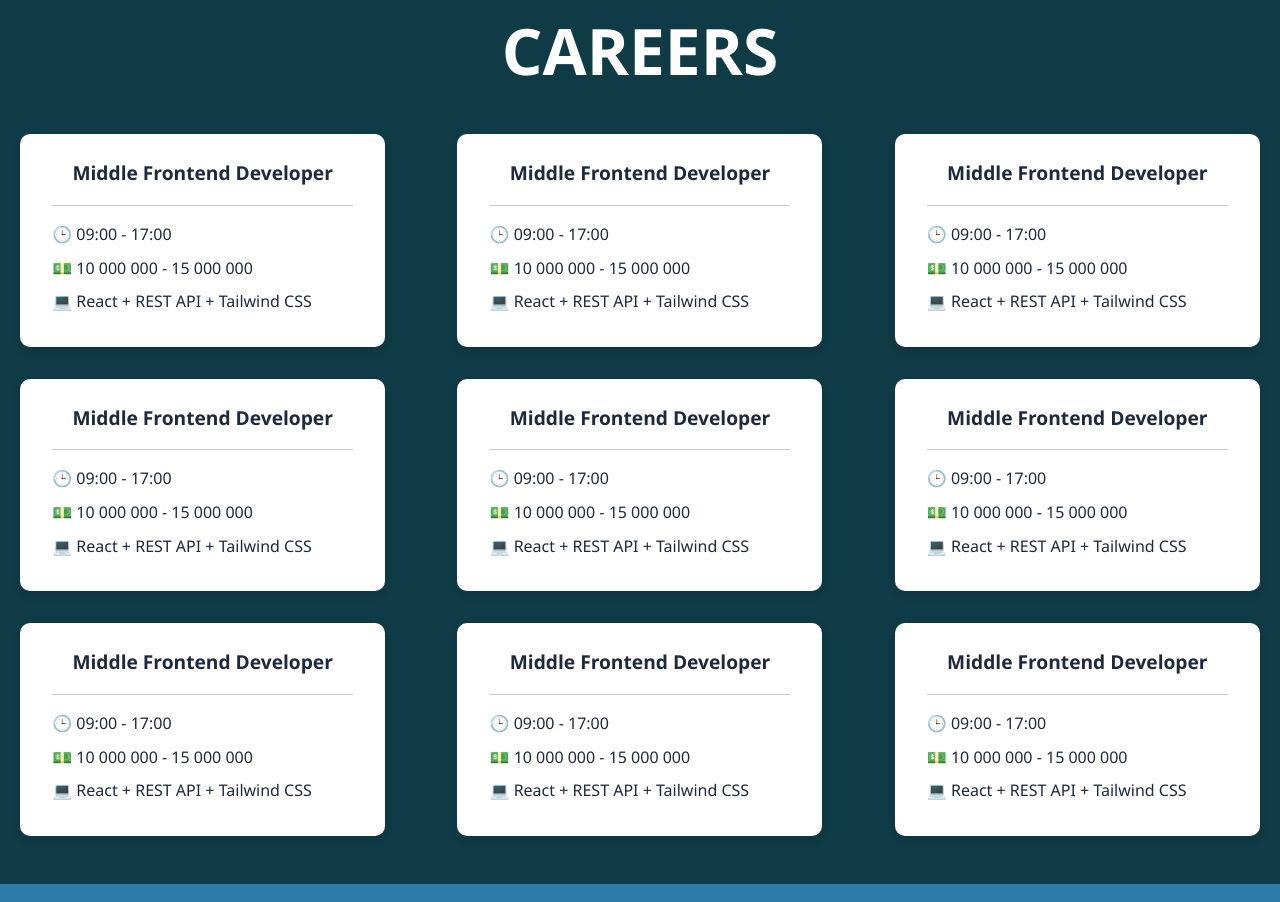
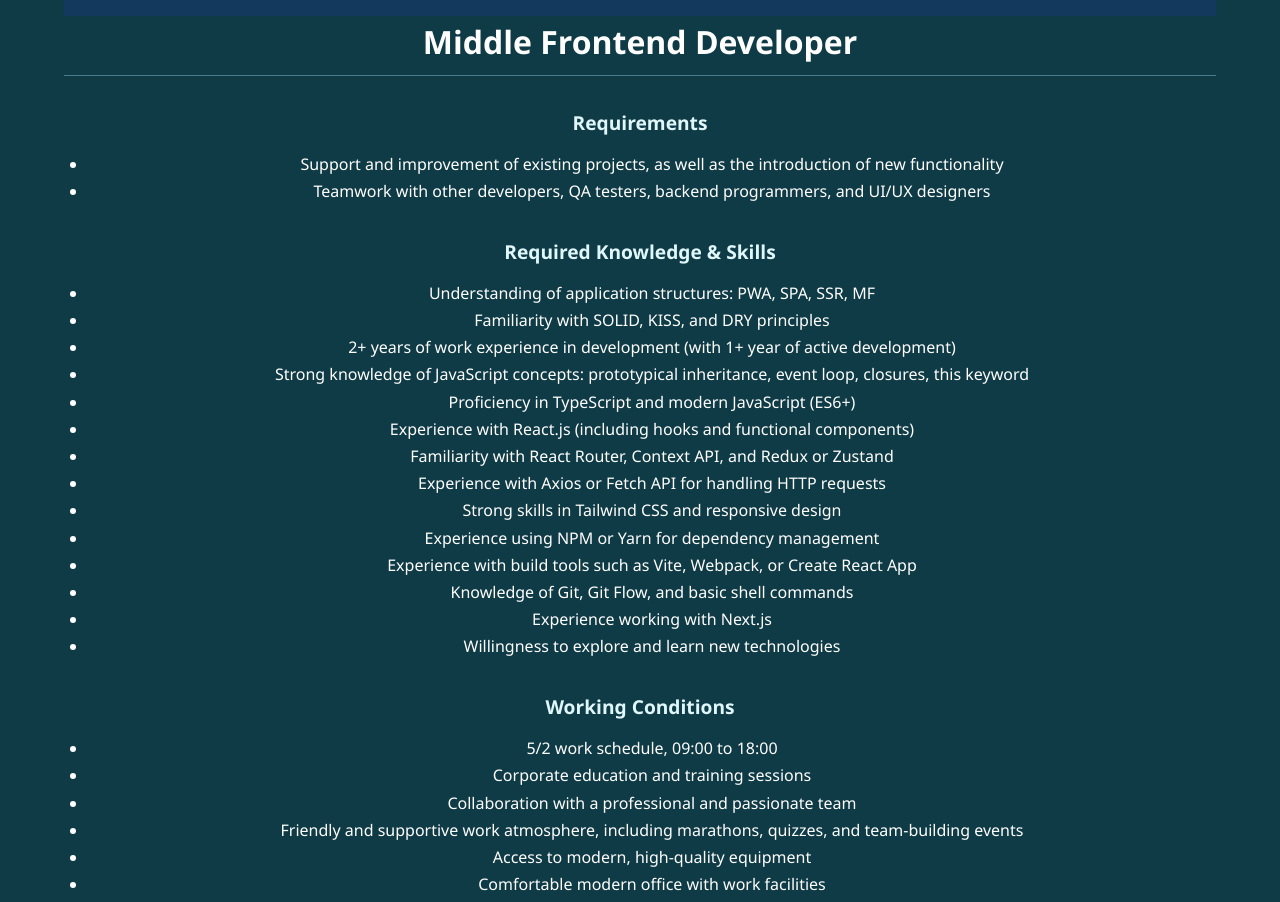
Before and after one commit to flor4ly/WP_Project2, a React (Create React App) app in the folder frontend/: page / in a window 1280 px wide. Shown: the part 100-1002 px from the top of the page. Built offline with nearby package versions, Linux system fonts and the light colour scheme.

Commit message:
careers page edited

```diff
--- a/frontend/package.json
+++ b/frontend/package.json
@@ -10,6 +10,7 @@
     "lucide-react": "^0.488.0",
     "react": "^19.1.0",
     "react-dom": "^19.1.0",
+    "react-router-dom": "^7.5.1",
     "react-scripts": "5.0.1",
     "web-vitals": "^2.1.4"
   },
--- a/frontend/src/App.js
+++ b/frontend/src/App.js
@@ -2,10 +2,11 @@
 import './App.css';
 import HomePage from './presentation/home/home_page';
 import Careers from './presentation/careers/careers_page';
+import CareerDetails from './presentation/careers_info/careers_details';
 function App() {
   return (
     <div className="App">
-      <Careers/>
+      <CareerDetails/>
     </div>
   );
 }
--- a/frontend/src/presentation/careers/careers_page.jsx
+++ b/frontend/src/presentation/careers/careers_page.jsx
@@ -1,7 +1,9 @@
 import React from "react";
 import './styles/careers.css';
+import { Link } from "react-router-dom";
 import Appbar from "../home/widgets/appbar";
 import Footer from "../home/widgets/footer";
+
 const jobList = new Array(9).fill({
   title: "Middle Frontend Developer",
   time: "09:00 - 17:00",
@@ -13,20 +15,19 @@
   return (
     <div className="careers-container">
       <Appbar/>
-      <header className="header">
-        <h1>CAREERS</h1>
-      </header>
       <section className="cards-section">
         {jobList.map((job, index) => (
-          <div className="job-card" key={index}>
-            <h2>{job.title}</h2>
-            <hr />
-            <p>🕒 {job.time}</p>
-            <p>💵 {job.salary}</p>
-            <p>💻 {job.skills.replace(/\*/g, "*")}</p>
-          </div>
+          <Link to="/career-details" key={index} className="job-card-link">
+            <div className="job-card">
+              <h2>{job.title}</h2>
+              <p>🕒 {job.time}</p>
+              <p>💰 {job.salary}</p>
+              <p>💻 {job.skills}</p>
+            </div>
+          </Link>
         ))}
       </section>
+
       <Footer/>
     </div>
   );
--- a/frontend/src/presentation/careers/styles/careers.css
+++ b/frontend/src/presentation/careers/styles/careers.css
@@ -48,3 +48,8 @@
   align-items: center;
   gap: 0.5rem;
 }
+
+.job-card-link {
+  text-decoration: none;
+  color: inherit;
+}
--- /dev/null
+++ b/frontend/src/presentation/careers_info/careers_details.jsx
@@ -0,0 +1,61 @@
+import React from "react";
+import './styles/careers_details.css'
+import Appbar from "../home/widgets/appbar";
+import Footer from "../home/widgets/footer";
+
+const CareerDetails = () => {
+  return (
+    <div className="career-details-container">
+        <Appbar/>
+        <h1>Middle Frontend Developer</h1>
+        <hr />
+
+        <section>
+            <h2>Requirements</h2>
+            <ul>
+                <li>Support and improvement of existing projects, as well as the introduction of new functionality</li>
+                <li>Teamwork with other developers, QA testers, backend programmers, and UI/UX designers</li>
+            </ul>
+        </section>
+
+        <section>
+            <h2>Required Knowledge & Skills</h2>
+            <ul>
+                <li>Understanding of application structures: PWA, SPA, SSR, MF</li>
+                <li>Familiarity with SOLID, KISS, and DRY principles</li>
+                <li>2+ years of work experience in development (with 1+ year of active development)</li>
+                <li>Strong knowledge of JavaScript concepts: prototypical inheritance, event loop, closures, this keyword</li>
+                <li>Proficiency in TypeScript and modern JavaScript (ES6+)</li>
+                <li>Experience with React.js (including hooks and functional components)</li>
+                <li>Familiarity with React Router, Context API, and Redux or Zustand</li>
+                <li>Experience with Axios or Fetch API for handling HTTP requests</li>
+                <li>Strong skills in Tailwind CSS and responsive design</li>
+                <li>Experience using NPM or Yarn for dependency management</li>
+                <li>Experience with build tools such as Vite, Webpack, or Create React App</li>
+                <li>Knowledge of Git, Git Flow, and basic shell commands</li>
+                <li>Experience working with Next.js</li>
+                <li>Willingness to explore and learn new technologies</li>
+            </ul>
+        </section>
+
+        <section>
+            <h2>Working Conditions</h2>
+            <ul>
+                <li>5/2 work schedule, 09:00 to 18:00</li>
+                <li>Corporate education and training sessions</li>
+                <li>Collaboration with a professional and passionate team</li>
+                <li>Friendly and supportive work atmosphere, including marathons, quizzes, and team-building events</li>
+                <li>Access to modern, high-quality equipment</li>
+                <li>Comfortable modern office with work facilities</li>
+                <li>Timely salary payments, with a bonus system for outstanding results</li>
+                <li>Official employment in accordance with the Labor Code of the Republic of Uzbekistan</li>
+            </ul>
+        </section>
+
+        <button className="resume-button">Send Resume</button>
+        <Footer/>
+    </div>
+  );
+};
+
+export default CareerDetails;
--- /dev/null
+++ b/frontend/src/presentation/careers_info/styles/careers_details.css
@@ -0,0 +1,59 @@
+.career-details-container {
+    background-color: #0f3b46;
+    color: white;
+    font-family: 'Segoe UI', Tahoma, Geneva, Verdana, sans-serif;
+    padding: 3rem 4rem;
+    min-height: 100vh;
+  }
+
+  .career-details-container h1 {
+    font-size: 2rem;
+    font-weight: 600;
+    margin-bottom: 0.5rem;
+  }
+
+  .career-details-container hr {
+    border: none;
+    border-top: 1px solid #4c7d8c;
+    margin-bottom: 2rem;
+  }
+
+  .career-details-container h2 {
+    margin-top: 2rem;
+    margin-bottom: 0.75rem;
+    font-size: 1.2rem;
+    font-weight: 600;
+    color: #e0f7fa;
+  }
+
+  .career-details-container ul {
+    list-style: disc;
+    padding-left: 1.5rem;
+    line-height: 1.7;
+  }
+
+  .resume-button {
+    background-color: #53bbd5;
+    color: white;
+    border: none;
+    padding: 0.75rem 1.5rem;
+    font-size: 1rem;
+    margin-top: 2rem;
+    border-radius: 6px;
+    cursor: pointer;
+    transition: background-color 0.3s;
+  }
+
+  .resume-button:hover {
+    background-color: #3aa4bb;
+  }
+  .details-content ul {
+    padding-left: 1.5rem; /* add some padding so the dots don’t touch the border */
+    margin-left: 0;
+    list-style-position: outside;
+    text-align: left;
+  }
+
+  .details-content li {
+    margin-bottom: 0.5rem;
+  }
```
Also changed, not shown: 1 other file (tests, documents, lock files or other folders).
